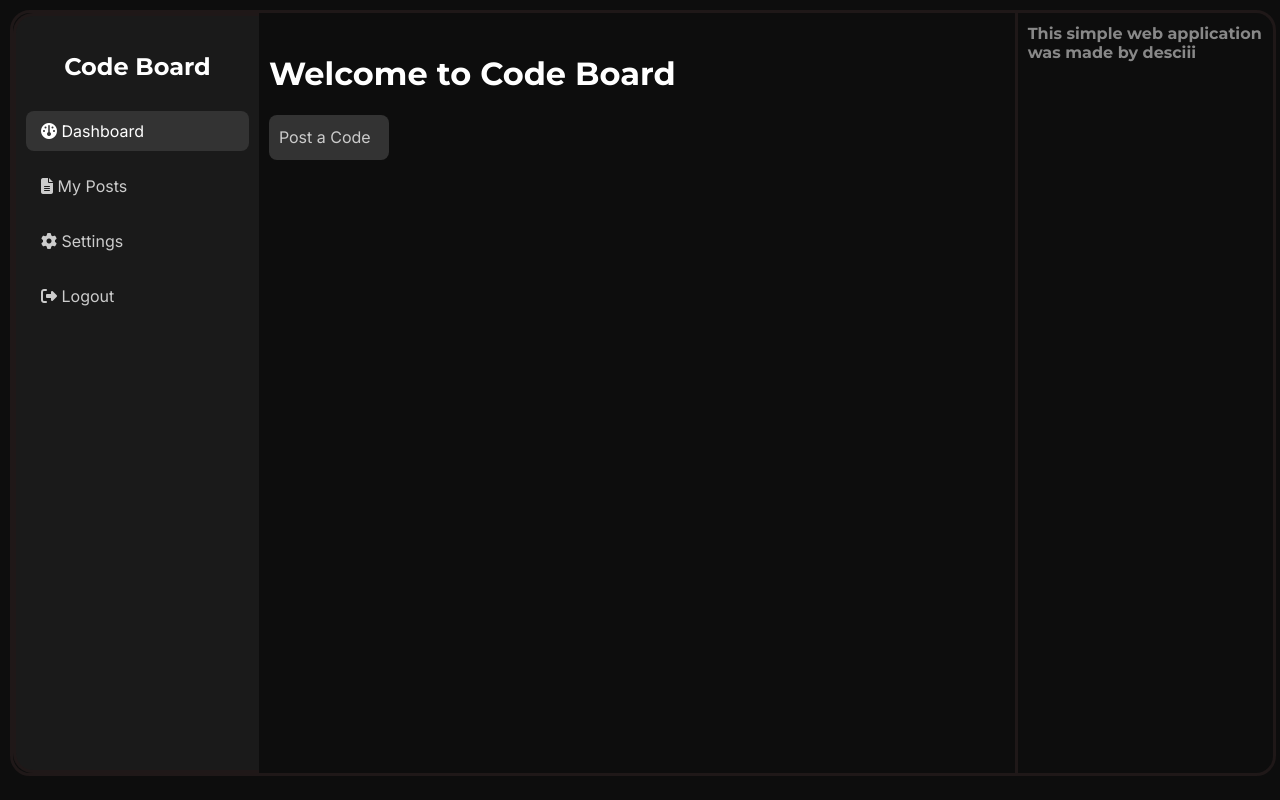
After one commit to desciii/codeboard, a PHP site: page /main/dashboard.html in a window 1280 px wide. The commit adds this page. Run offline with PHP 8.4, Linux system fonts and the light colour scheme.

Commit message:
finished initial UI for all pages except CRUD.

```diff
--- /dev/null
+++ b/css/dashboard.css
@@ -0,0 +1,119 @@
+@import url("https://fonts.googleapis.com/css2?family=Inter:wght@400;500&family=Montserrat:wght@600;700&display=swap");
+
+body {
+  background-color: #0d0d0d;
+  font-family: "Inter", sans-serif;
+  color: white;
+  padding: 10px;
+  margin: 0;
+}
+
+#container {
+  display: flex;
+  flex-direction: row;
+  width: 100%;
+  border: 3px solid #1f1818;
+  border-radius: 20px;
+  height: 95vh;
+  overflow: hidden;
+}
+
+#sidebar {
+  width: 20%;
+  background-color: #1a1a1a;
+  padding: 20px 10px;
+  border-top: 3px solid #1f1818;
+  border-bottom: 3px solid #1f1818;
+  border-left: 3px solid #1f1818;
+  border-right: none;
+  border-top-left-radius: 20px;
+  border-bottom-left-radius: 20px;
+  box-sizing: border-box;
+}
+
+#sidebar h1 {
+  font-size: 1.5rem;
+  color: #fff;
+  text-align: center;
+  margin-bottom: 30px;
+  font-family: "Montserrat", sans-serif;
+}
+
+#sidebar-links {
+  list-style-type: none;
+  padding: 0;
+  margin: 0;
+}
+
+#sidebar-links li {
+  margin-bottom: 15px;
+}
+
+#sidebar-links a {
+  display: block;
+  padding: 10px 15px;
+  color: #ccc;
+  text-decoration: none;
+  border-radius: 8px;
+  font-family: "Inter", sans-serif;
+  transition: background 0.3s, color 0.3s;
+}
+
+#createpost {
+  display: block;
+  padding: 10px 10px;
+  color: #ccc;
+  text-decoration: none;
+  border-radius: 8px;
+  font-family: "Inter", sans-serif;
+  transition: background 0.3s, color 0.3s;
+  width: 100px;
+}
+
+#sidebar-links a:hover,
+#createpost {
+  background-color: #333;
+  color: #fff;
+}
+
+#sidebar-links a:active {
+  background-color: #4caf50;
+  color: #fff;
+}
+
+#main {
+  padding-top: 20px;
+  width: 60%;
+  margin-left: 10px;
+  padding-right: 10px;
+  font-family: "Inter", sans-serif;
+}
+
+#main h1,
+#main h2 {
+  font-family: "Montserrat", sans-serif;
+}
+
+#main p,
+#main a {
+  font-family: "Inter", sans-serif;
+  color: #ccc;
+  line-height: 1.6;
+}
+
+#credits {
+  width: 20%;
+  border-left: 3px solid #1f1818;
+  padding-left: 10px;
+  font-family: "Inter", sans-serif;
+}
+
+#credits h1 {
+  font-size: 1rem;
+  color: #888;
+  font-family: "Montserrat", sans-serif;
+}
+
+img {
+  width: 15px;
+}
--- /dev/null
+++ b/main/dashboard.html
@@ -0,0 +1,58 @@
+<!DOCTYPE html>
+<html lang="en">
+  <head>
+    <meta charset="UTF-8" />
+    <meta name="viewport" content="width=device-width, initial-scale=1.0" />
+    <title>Code Board</title>
+    <link rel="stylesheet" href="/Code Board/CB/css/dashboard.css" />
+    <link
+      href="https://fonts.googleapis.com/css2?family=Inter:wght@400;500;600&family=Montserrat:wght@600;700&display=swap"
+      rel="stylesheet"
+    />
+    <link
+      rel="stylesheet"
+      href="https://cdnjs.cloudflare.com/ajax/libs/font-awesome/6.4.0/css/all.min.css"
+    />
+  </head>
+  <body>
+    <div id="container">
+      <div id="sidebar">
+        <h1>Code Board</h1>
+        <ul id="sidebar-links">
+          <li>
+            <a
+              href="dashboard.html"
+              id="dashboard-link"
+              style="background-color: #333; color: #fff"
+              ><i class="fa-solid fa-gauge"></i> Dashboard</a
+            >
+          </li>
+          <li>
+            <a href="myposts.html"
+              ><i class="fa-solid fa-file-lines"></i> My Posts</a
+            >
+          </li>
+          <li>
+            <a href="settings.html"
+              ><i class="fa-solid fa-gear"></i> Settings</a
+            >
+          </li>
+          <li>
+            <a href="login.html"
+              ><i class="fa-solid fa-right-from-bracket"></i> Logout</a
+            >
+          </li>
+        </ul>
+      </div>
+
+      <div id="main">
+        <h1>Welcome to Code Board</h1>
+        <a href="createpost.html" id="createpost">Post a Code</a>
+      </div>
+
+      <div id="credits">
+        <h1>This simple web application was made by desciii</h1>
+      </div>
+    </div>
+  </body>
+</html>
--- a/main/login.html
+++ b/main/login.html
@@ -12,11 +12,12 @@
   />
   <body>
     <main>
+      <br />
       <h1>Welcome to Code Board</h1>
       <h2>Login to your account</h2>
 
       <div id="form-container">
-        <form action="Login.php" method="post" id="login">
+        <form action="dashboard.html" method="get" id="login">
           <input type="text" name="username" placeholder="Username" required />
 
           <input
@@ -29,7 +30,7 @@
           <button type="submit" id="loginbutton">Login</button>
           <p>or</p>
         </form>
-        <button type="submit" href="register.html">Register</button>
+        <a href="register.html" id="registerbutton" class="button">Register</a>
       </div>
     </main>
   </body>
```
Also changed, not shown: css/login.css (+99 -19 lines), main/myposts.html (added, +54 -0 lines), main/register.html (+51 -0 lines), main/settings.html (added, +54 -0 lines), css/register.css (deleted).
